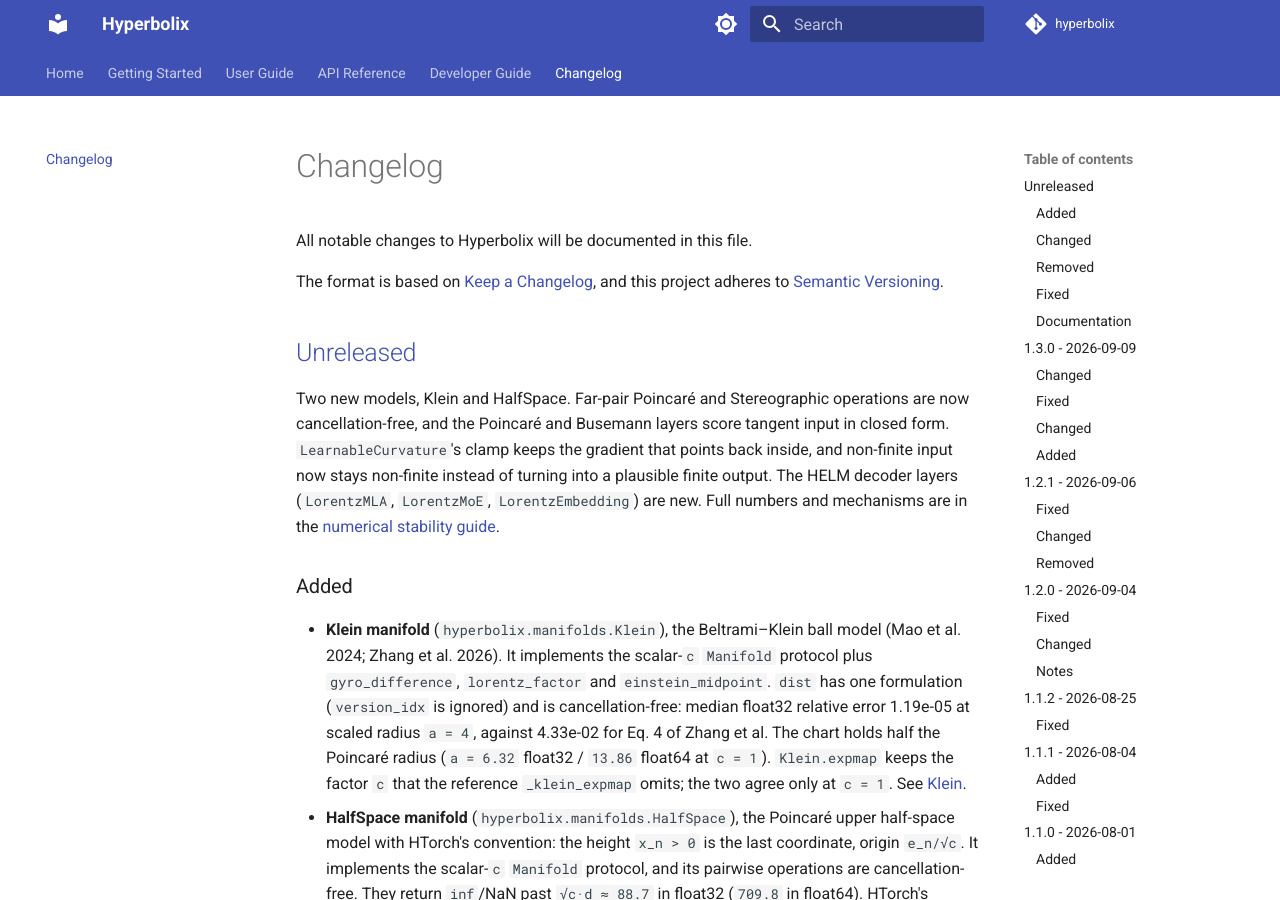
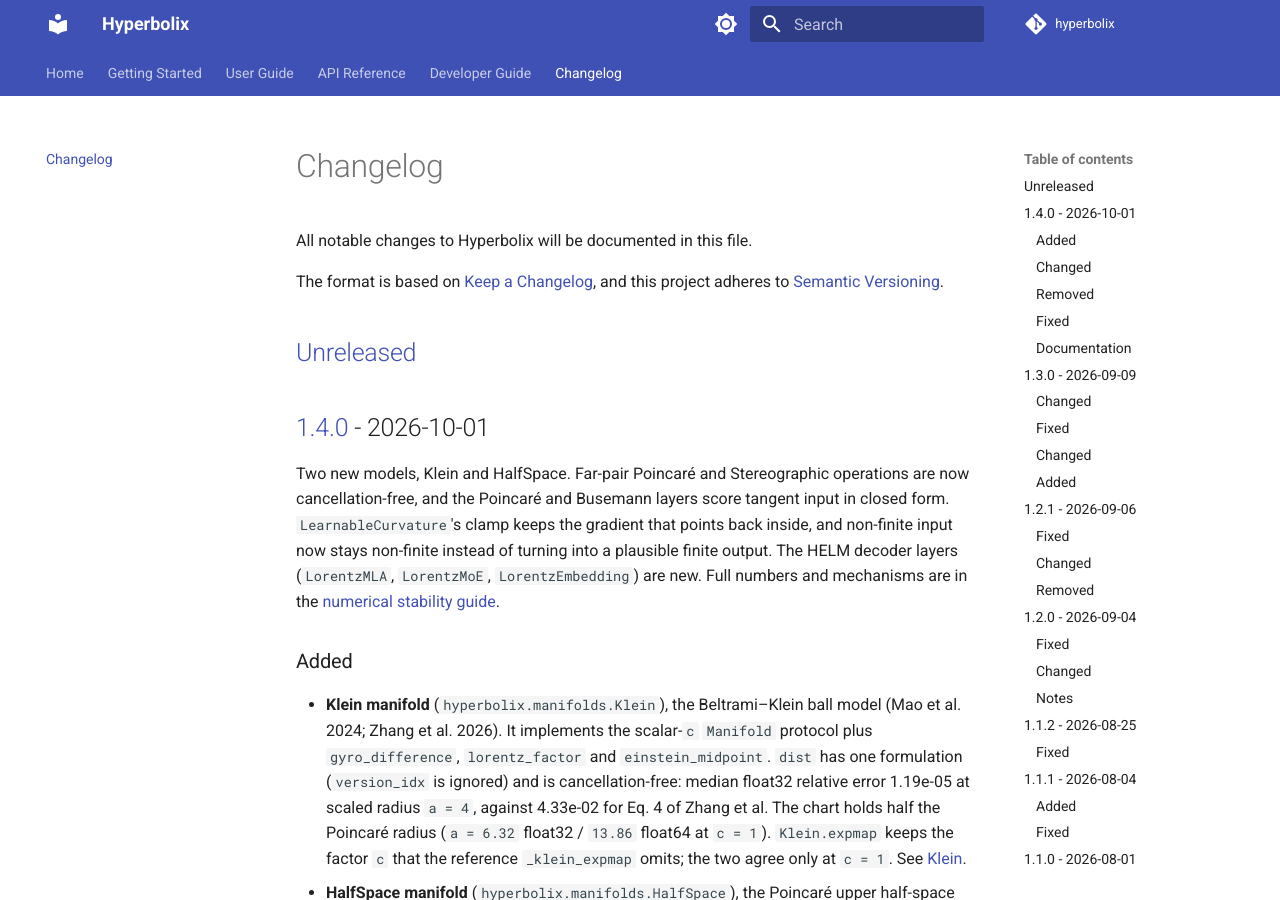
Before and after one commit to timoklein/hyperbolix, an MkDocs documentation site: the page built from docs/changelog.md, in a window 1280 px wide and 900 px high. Built offline with MkDocs 1.6.1 and Material for MkDocs 9.7.7, drawn with Linux system fonts in a browser that asks for light colours; comment, search, counter and statistics services are not loaded; the version menu is left out.

Commit message:
Release v1.4.0

```diff
--- a/docs/changelog.md
+++ b/docs/changelog.md
@@ -6,6 +6,8 @@ The format is based on [Keep a Changelog](https://keepachangelog.com/en/1.1.0/),
 and this project adheres to [Semantic Versioning](https://semver.org/spec/v2.0.0.html).
 
 ## [Unreleased]
+
+## [1.4.0] - 2026-10-01
 
 Two new models, Klein and HalfSpace. Far-pair Poincaré and Stereographic operations are now cancellation-free, and the Poincaré and Busemann layers score tangent input in closed form. `LearnableCurvature`'s clamp keeps the gradient that points back inside, and non-finite input now stays non-finite instead of turning into a plausible finite output. The HELM decoder layers (`LorentzMLA`, `LorentzMoE`, `LorentzEmbedding`) are new. Full numbers and mechanisms are in the [numerical stability guide](user-guide/numerical-stability.md).
 
@@ -486,7 +488,8 @@ versioning.
 ### References
 - Based on research by Ganea et al. (2018), Bécigneul & Ganea (2019), Bdeir et al. (2023)
 
-[Unreleased]: https://github.com/timoklein/hyperbolix/compare/v1.3.0...HEAD
+[Unreleased]: https://github.com/timoklein/hyperbolix/compare/v1.4.0...HEAD
+[1.4.0]: https://github.com/timoklein/hyperbolix/compare/v1.3.0...v1.4.0
 [1.3.0]: https://github.com/timoklein/hyperbolix/compare/v1.2.1...v1.3.0
 [1.2.1]: https://github.com/timoklein/hyperbolix/compare/v1.2.0...v1.2.1
 [1.2.0]: https://github.com/timoklein/hyperbolix/compare/v1.1.2...v1.2.0
--- a/pyproject.toml
+++ b/pyproject.toml
@@ -6,7 +6,7 @@ build-backend = "uv_build"
 
 [project]
 name = "hyperbolix"
-version = "1.3.0"
+version = "1.4.0"
 description = "Hyperbolic Deep Learning in JAX"
 authors = [
     { name="Timo Klein", email="timo.klein@univie.ac.at" },
```
Also changed, not shown: 1 other file.
